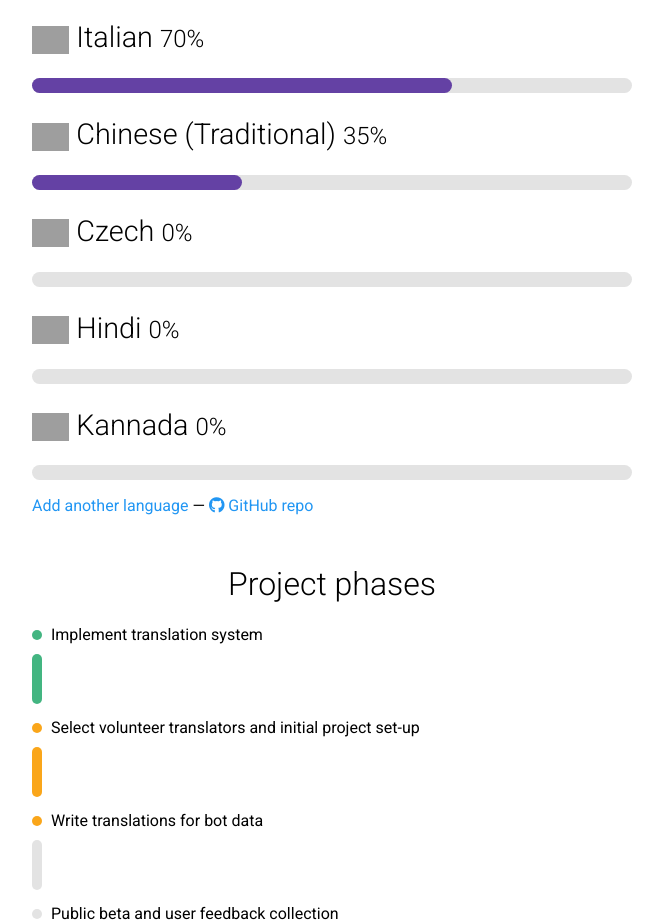
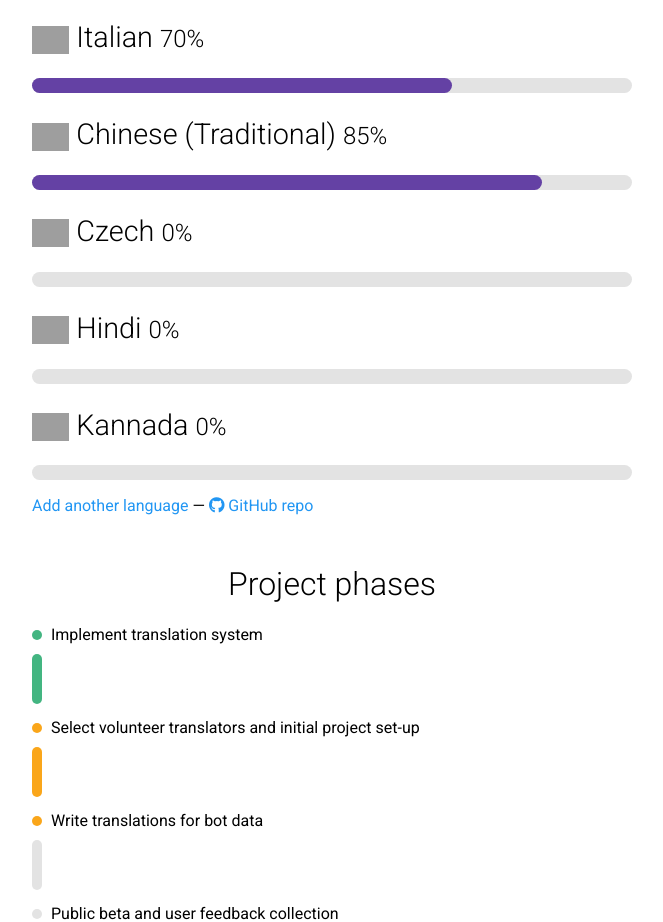
Before and after one commit to SleepyyNet/docs-2, a plain HTML site: page translators/index.html in a window 1280 px wide. Shown: the part 2816-3738 px from the top of the page, without its empty margins (308-971 px from the left). Drawn offline with nearby package versions, Linux system fonts and the light colour scheme; grey boxes are pictures that could not be loaded.

Commit message:
Update progress

```diff
--- a/translators/index.html
+++ b/translators/index.html
@@ -236,9 +236,9 @@
             <h2>
                 <img class="twemoji" src="https://canary.discordapp.com/assets/cf284aea8c5a88741efd4e128180366b.svg" alt="CN flag">
                 Chinese (Traditional)
-                <small>35%</small>
+                <small>85%</small>
             </h2>
-            <div class="progress"><div class="marker" style='width:35%'></div></div>
+            <div class="progress"><div class="marker" style='width:85%'></div></div>
         </div>
         <div class="lang">
             <h2>
```
Also changed, not shown: index.html (+2 -2 lines).
